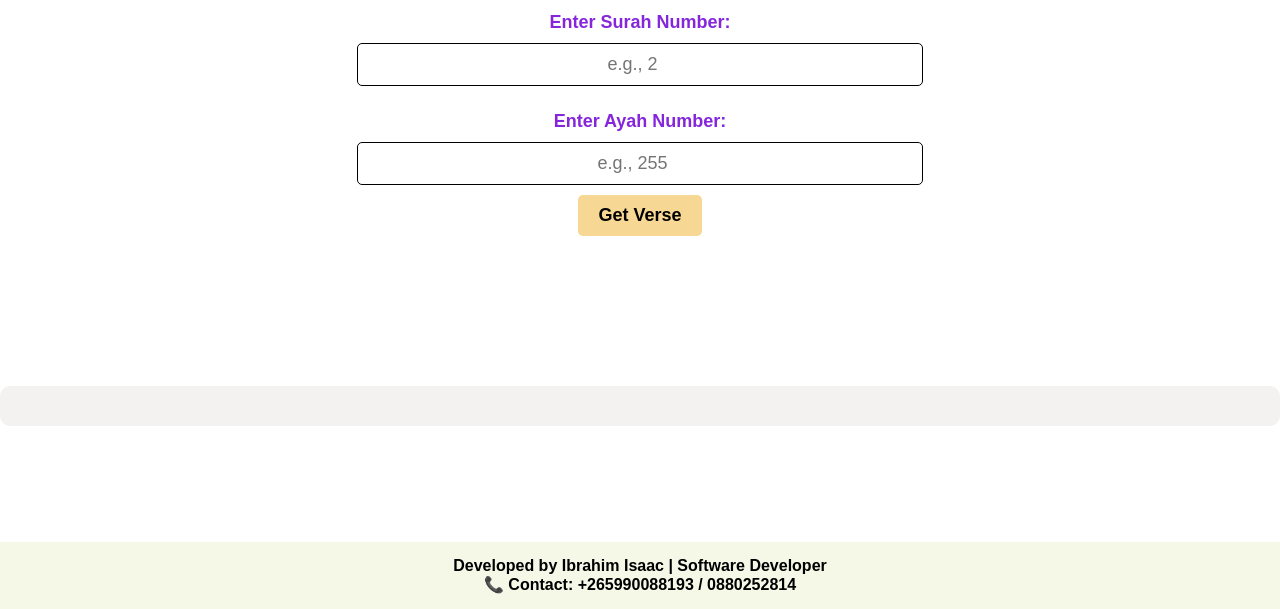
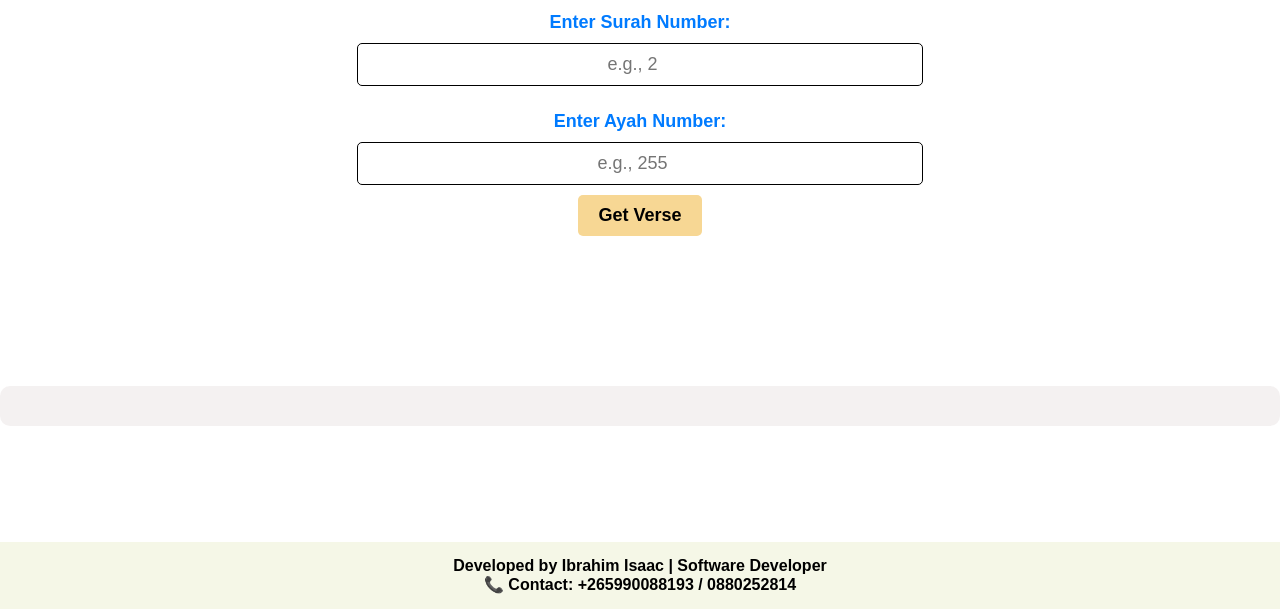
Before and after one commit to isaac2415/quranverse, a plain HTML site: page index.html in a window 1280 px wide. Shown: the part 191-800 px from the top of the page. Drawn offline with Linux system fonts and the light colour scheme.

Commit message:
Update index.html

```diff
--- a/index.html
+++ b/index.html
@@ -45,7 +45,7 @@
             font-weight: bold;
             display: block;
             margin-top: 15px;
-            color: #8526dd;
+            color: rgb(0,123,255);
         }
 
         input {
```
